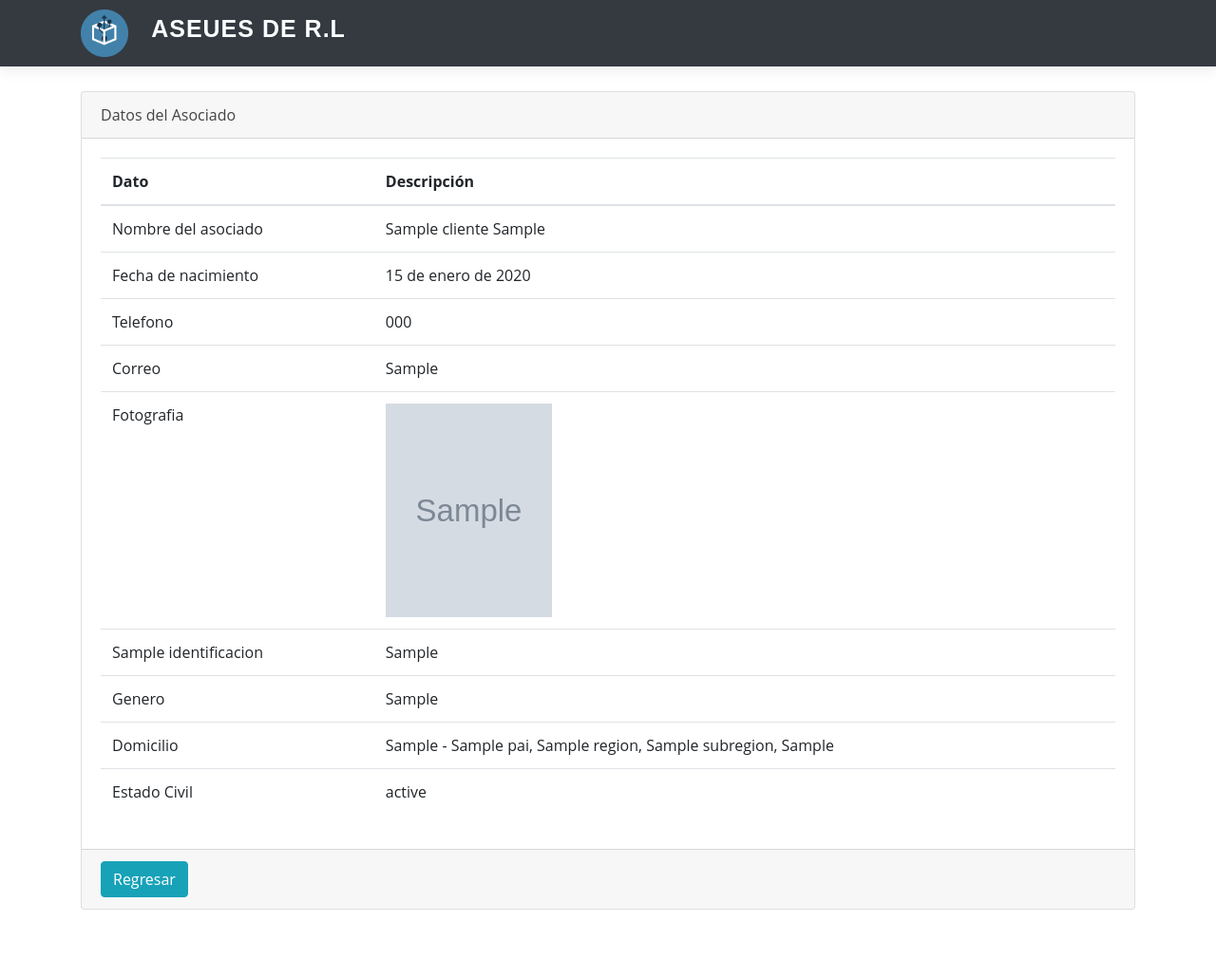
After one commit to Grupo14-TOO115/SIGEA, a Django app: page /perfilAsociado/1 in a window 1280 px wide. The commit adds this page. Shown: the whole page at 95% size. Run offline with Django 4.2, Linux system fonts and the light colour scheme; tables that the repository leaves empty hold one stand-in row (values such as "Sample post"); grey boxes marked "Sample" are stand-in pictures; some libraries are stand-ins or nearby versions.

Commit message:
carga perfil asociado y validaciones

```diff
--- a/cliente/forms.py
+++ b/cliente/forms.py
@@ -89,6 +89,8 @@ class ReferenciaForm(forms.ModelForm):
 
 
 class BeneficiarioForm(forms.ModelForm):
+
+    porcentaje=forms.IntegerField(min_value=0,max_value=100)
     class Meta:
         model = Beneficiario
         fields = '__all__'
--- a/cliente/models.py
+++ b/cliente/models.py
@@ -290,7 +290,7 @@ class Beneficiario(models.Model):
     id_beneficiario=models.AutoField(primary_key=True)
     solicitud=models.ForeignKey(Solicitud, on_delete=models.CASCADE, null=False, blank=False)
     parentesco=models.ForeignKey(Parentesco, on_delete=models.CASCADE, null=False, blank=False)
-    porcentaje=models.FloatField(null=False,blank=True)
+    porcentaje=models.IntegerField(null=False,blank=True)
     nombres=models.CharField(max_length=30, null=False, blank=False)
     apellidos=models.CharField(max_length=30,null=False,blank=False)
     telefono=PhoneField(max_length=13, null=False, blank=True,verbose_name='Telefono')
--- a/cliente/urls.py
+++ b/cliente/urls.py
@@ -10,12 +10,14 @@ urlpatterns2 = [
     path('estado_civil', crear_estadocivil, name='estado_civil'),
 
     path('gestionarReferencias', GestionarReferencias, name='gestionarReferencias'),
+    path('gestionarReferencias/validar', ValidarReferencias, name='validarReferencias'),
     path('gestionarReferencias/crear', GuardarReferenciaPersonal, name='crearReferencia'),
     path('gestionarReferencias/editar', EditarReferenciaPersonal, name='editarReferencia'),
     path('gestionarReferencias/editar/<int:id_referencia>', EditarReferenciaPersonal, name='editarReferencia'),
     path('gestionarReferencias/eliminar/<int:id_referencia>', EliminarReferenciaPersonal, name='eliminarReferencia'),
 
     path('gestionarBeneficiarios', GestionarBeneficiarios, name='gestionarBeneficiarios'),
+    path('validarBeneficiarios', validarBeneficiario, name='validarBeneficiarios'),
     path('gestionarBeneficiarios/crear', GuardarBeneficiario, name='crearBeneficiario'),
     path('gestionarBeneficiarios/editar', EditarBeneficiario, name='editarBeneficiario'),
     path('gestionarBeneficiarios/editar/<int:id_beneficiario>', EditarBeneficiario, name='editarBeneficiario'),
--- /dev/null
+++ b/webApp/templates/perfilAsociado/index.html
@@ -0,0 +1,101 @@
+{% extends "bases/base.html" %}
+
+{% block titulo %} Perfil Asociado {%endblock %}
+
+
+{% block contenido %}
+
+<div class="container">
+    <div class="row">
+        <div class="col-12">
+            <br><br><br><br>
+            <div class="card">
+                <div class="card-header">
+                    Datos del Asociado
+                </div>
+                <div class="card-body">
+
+                    <table class="table table-hover">
+                        <thead>
+                        <tr>
+                            <th>Dato</th>
+                            <th>Descripción</th>
+                        </tr>
+                        </thead>
+
+                        <tbody>
+
+                        <tr>
+                            <td> Nombre del asociado</td>
+                            <td> {{cliente.nombres}} {{cliente.apellidos}}</td>
+                        </tr>
+                        <tr>
+                            <td>Fecha de nacimiento</td>
+                            <td> {{cliente.fecha_nacimiento}}</td>
+                        </tr>
+                        <tr>
+                            <td>Telefono</td>
+                            <td> {{cliente.telefono}}</td>
+                        </tr>
+                        <tr>
+                            <td>Correo</td>
+                            <td> {{cliente.correo}}</td>
+                        </tr>
+                        <tr>
+                            <td>Fotografia</td>
+                            <td>
+                                {% if cliente.fotografia %}
+                                <img src="{{cliente.fotografia.url}}" height="225" width="175">
+                                {% endif %}
+                            </td>
+                        </tr>
+
+
+                        <tr>
+                            <td>{{cliente.id_tipoIdentificacion.nombreTipoIdentificacion}}</td>
+                            <td> {{cliente.identificacion}}</td>
+                        </tr>
+                        <tr>
+                            <td>Genero</td>
+                            <td> {{cliente.id_genero.genero}}</td>
+                        </tr>
+
+
+                        <tr>
+                            <td>Domicilio</td>
+                            <td> {{domicilio.pais}}, {{domicilio.region}}, {{domicilio.subRegion}}, {{domicilio.localidad}}</td>
+                        </tr>
+
+                        <tr>
+                            <td>Estado Civil</td>
+                            <td> {{cliente.id_estadocivil.id_tipoEstadocivil.nombre_tipoEstadocivil}}</td>
+                        </tr>
+
+                        {% if estadoCivil %}
+                        <tr>
+                            <td>Nombre del conyugue</td>
+                            <td> {{cliente.id_estadocivil.nombres_conyugue}} {{cliente.id_estadocivil.apellidos_conyugue}}</td>
+                        </tr>
+                        <tr>
+                            <td>Telefono del conyugue</td>
+                            <td> {{cliente.id_estadocivil.telefono}}</td>
+                        </tr>
+                        {% endif %}
+
+
+
+                        </tbody>
+
+                    </table>
+                </div>
+                <div class="card-footer">
+                    <a name="" class="btn btn-info" href="{% url 'home' %}" role="button">Regresar</a>
+                </div>
+            </div>
+        </div>
+    </div>
+</div>
+<br><br><br>
+
+
+{% endblock %}
--- a/webApp/urls.py
+++ b/webApp/urls.py
@@ -21,4 +21,5 @@ urlpatterns = [
     path('recepcion_solicitudes', solicitudes, name='recepcion_solicitudes'),
     path('recepcion_solicitudes_revisadas', solicitudes_revisadas, name='recepcion_solicitudes_revisadas'),
     path('ver_solicitud/<int:id_solicitud>', solicitud, name='ver_solicitud'),
+    path('perfilAsociado/<int:id_cliente>', perfilAsociado, name='perfilAsociado'),
 ]
--- a/webApp/views.py
+++ b/webApp/views.py
@@ -96,3 +96,13 @@ def solicitudes_revisadas(request):
 def solicitud(request, id_solicitud):
     solicitud = Solicitud.objects.get(id_solicitud=id_solicitud)
     return render(request, 'ver_solicitud/index.html', {'solicitud': solicitud})
+
+def perfilAsociado(request,id_cliente):
+    cliente=Cliente.objects.get(id_cliente=id_cliente)
+    domicilio=Domicilio.objects.get(cliente=cliente)
+    estadoCivil=cliente.id_estadocivil.id_tipoEstadocivil.nombre_tipoEstadocivil
+    if estadoCivil == 'casado' or estadoCivil == 'comprometido' or estadoCivil == 'acompañado':
+        estadoCivil=True
+    else:
+        estadoCivil=False
+    return render(request,'perfilAsociado/index.html',{'cliente':cliente,'domicilio':domicilio,'estadoCivil':estadoCivil})
```
Also changed, not shown: cliente/templates/beneficiario/Index.html (+6 -1 lines), cliente/templates/referenciaPersonal/index.html (+6 -1 lines), cliente/views.py (+28 -2 lines), fotografias/gato.jpg (added).
